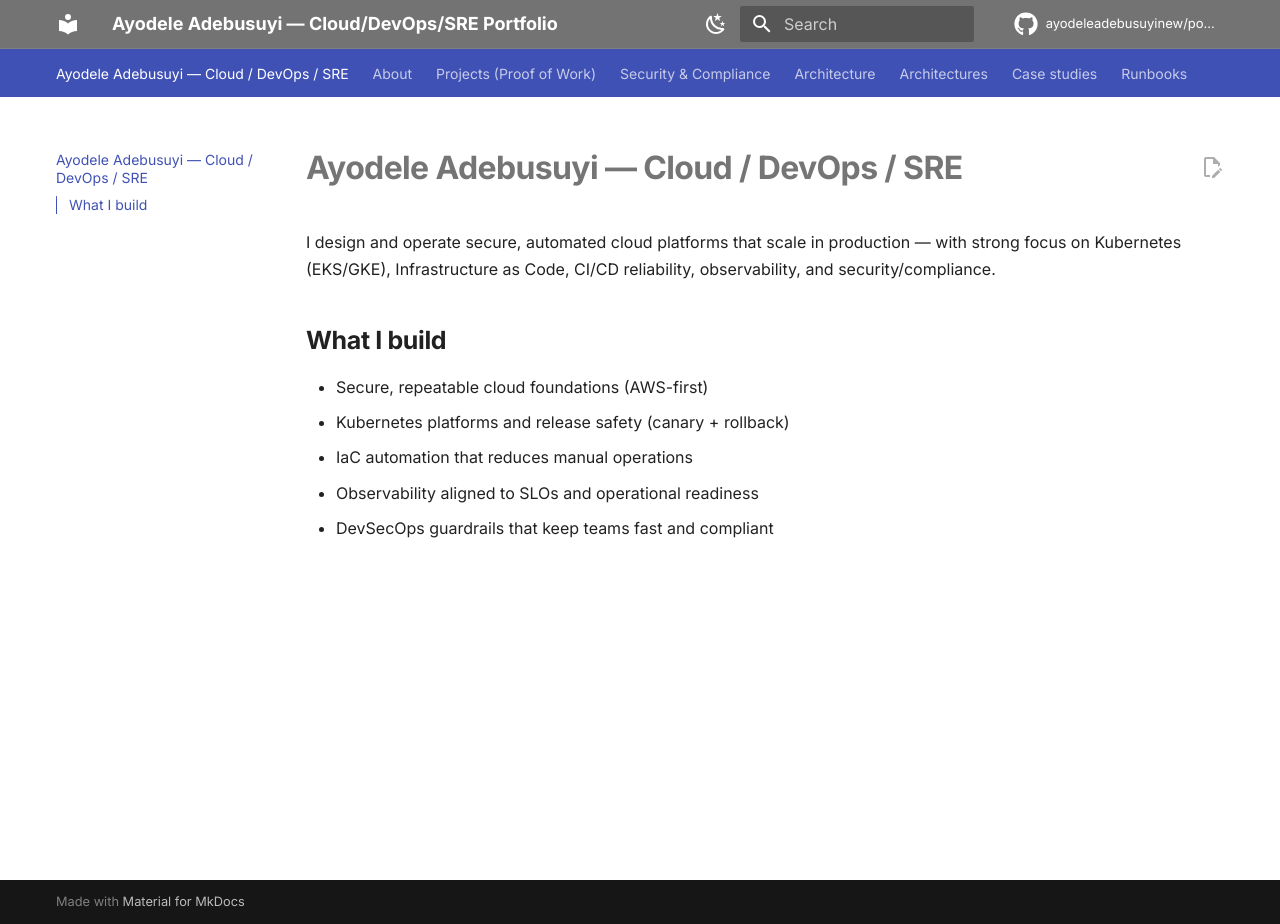
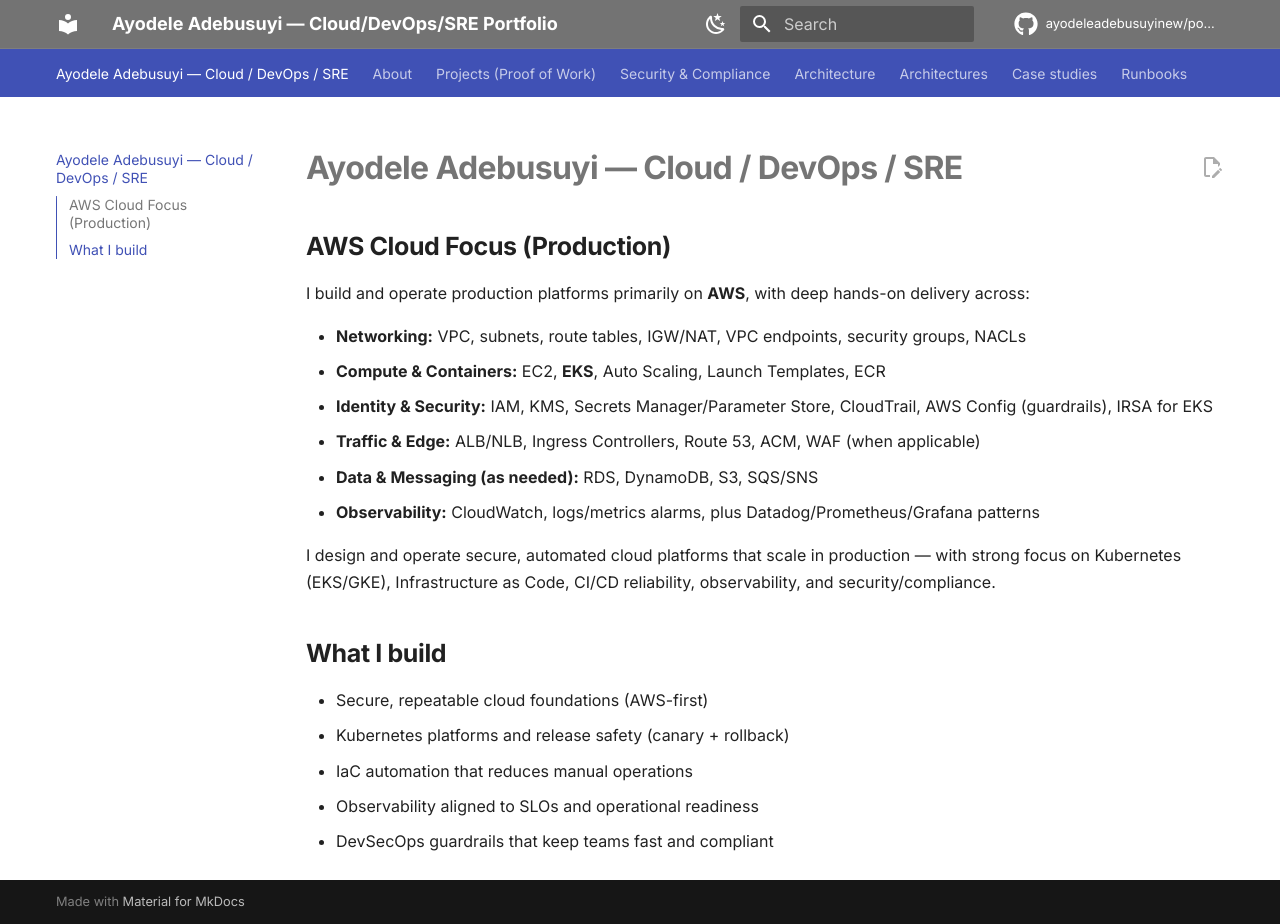
Before and after one commit to ayodeleadebusuyinew/portfolio, an MkDocs documentation site: the page built from docs/index.md, in a window 1280 px wide and 924 px high. Built offline with MkDocs 1.6.1 and Material for MkDocs 9.7.7, drawn with Linux system fonts in a browser that asks for light colours; comment, search, counter and statistics services are not loaded.

Commit message:
Update index.md

```diff
--- a/docs/index.md
+++ b/docs/index.md
@@ -1,4 +1,15 @@
 # Ayodele Adebusuyi — Cloud / DevOps / SRE
+## AWS Cloud Focus (Production)
+
+I build and operate production platforms primarily on **AWS**, with deep hands-on delivery across:
+
+- **Networking:** VPC, subnets, route tables, IGW/NAT, VPC endpoints, security groups, NACLs
+- **Compute & Containers:** EC2, **EKS**, Auto Scaling, Launch Templates, ECR
+- **Identity & Security:** IAM, KMS, Secrets Manager/Parameter Store, CloudTrail, AWS Config (guardrails), IRSA for EKS
+- **Traffic & Edge:** ALB/NLB, Ingress Controllers, Route 53, ACM, WAF (when applicable)
+- **Data & Messaging (as needed):** RDS, DynamoDB, S3, SQS/SNS
+- **Observability:** CloudWatch, logs/metrics alarms, plus Datadog/Prometheus/Grafana patterns
+
 
 I design and operate secure, automated cloud platforms that scale in production — with strong focus on Kubernetes (EKS/GKE), Infrastructure as Code, CI/CD reliability, observability, and security/compliance.
 
```
